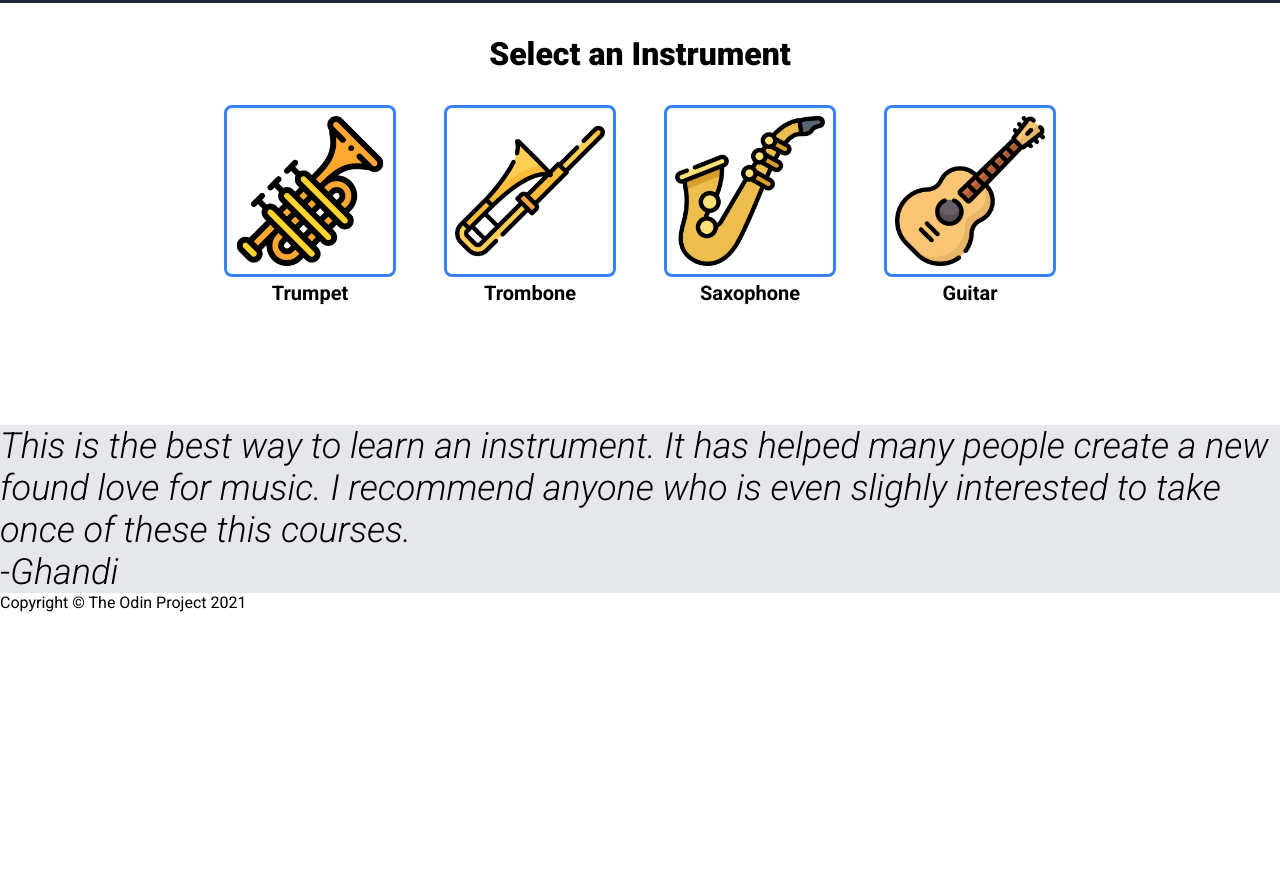
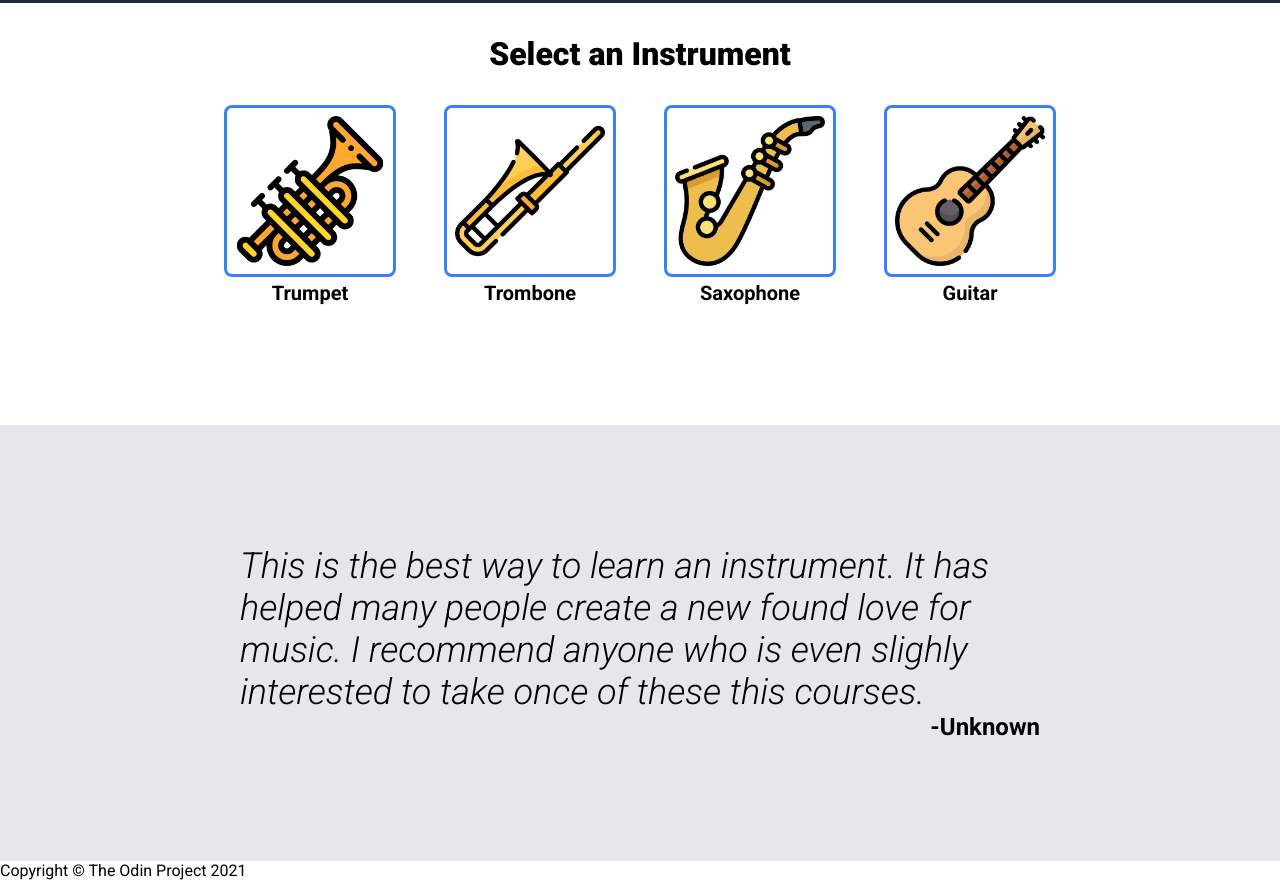
Before and after one commit to phortunate/landing-page, a plain HTML site: page index.html in a window 1280 px wide. Shown: the part 617-1497 px from the top of the page. Before the commit the page ends 1229 px from the top, so only its background shows below. Drawn offline with Linux system fonts and the light colour scheme.

Commit message:
Add and format section 3 of website

```diff
--- a/index.html
+++ b/index.html
@@ -65,10 +65,10 @@
     </div>
 
     <div class="section3">
-      <p>This is the best way to learn an instrument. It has helped many people create a new found love for music.
+      <div class="quote">This is the best way to learn an instrument. It has helped many people create a new found love for music.
         I recommend anyone who is even slighly interested to take once of these this courses.
-      </p>
-      <p>-Ghandi</p>
+        <div class="author">-Unknown</div>
+      </div>
     </div>
 
     <div class="footer">
--- a/style.css
+++ b/style.css
@@ -115,7 +115,22 @@ body {
 
 .section3 {
   background-color: #E5E7EB;
+  padding: 120px 0;
+  display: flex;
+  justify-content: center;
+}
+
+.section3 .quote {
+  flex: 1;
   font-size: 36px;
   font-style: italic;
   font-weight: 300;
+  max-width: 800px;
 }
+
+.section3 .author {
+  font-size: 24px;
+  font-style: normal;
+  font-weight: bold;
+  text-align: right;
+}
```
